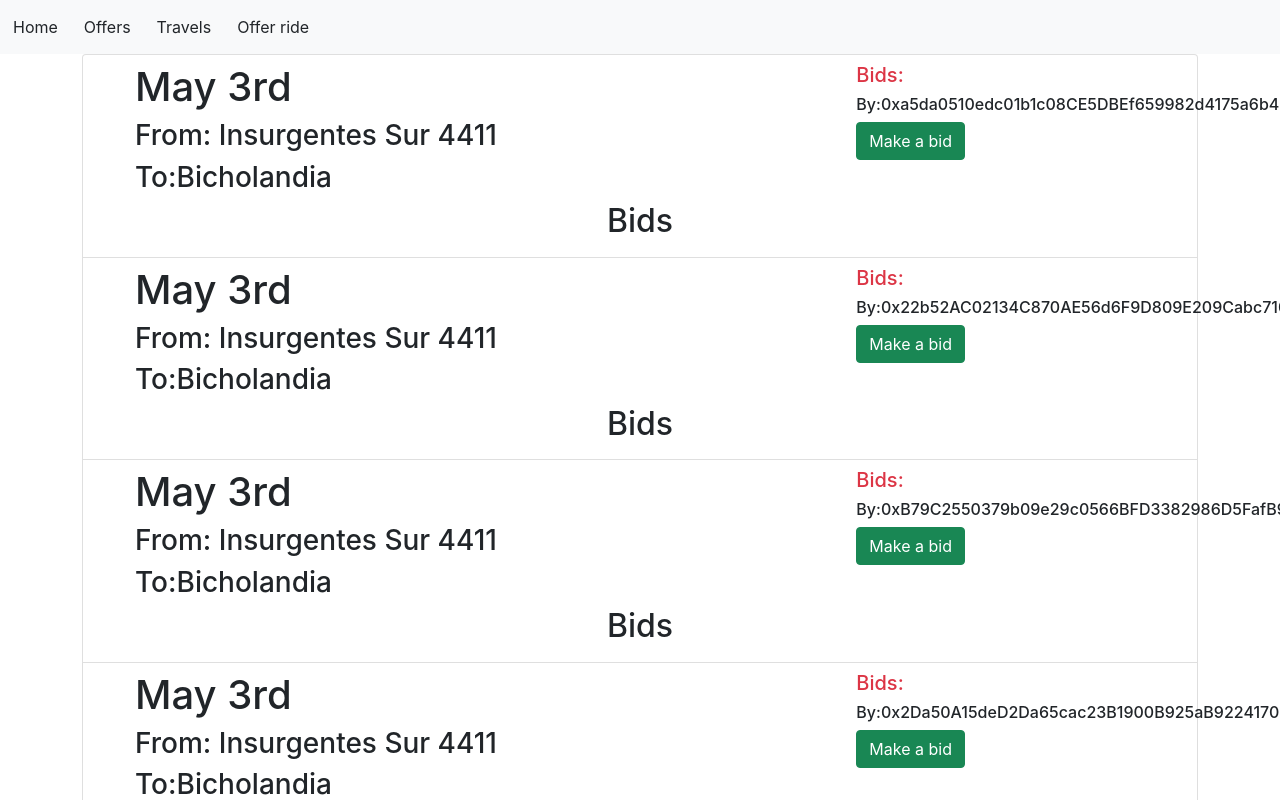
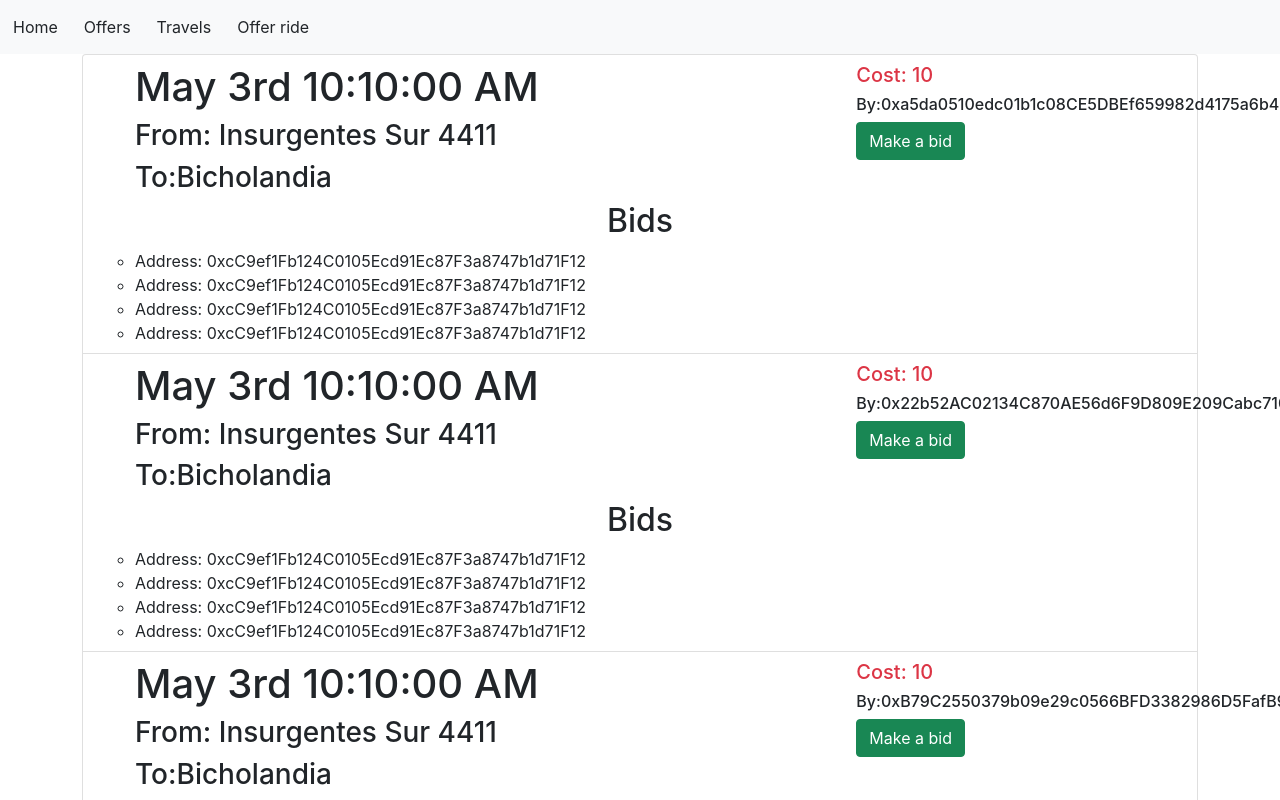
Before and after one commit to caposcar1998/tec-ride, a React (Vite) app: page /offers in a window 1280 px wide. Shown: the top 800 px of the page. Built offline with nearby package versions, Linux system fonts and the light colour scheme.

Commit message:
Added bids

```diff
--- a/package.json
+++ b/package.json
@@ -13,7 +13,8 @@
     "react": "^18.0.0",
     "react-bootstrap": "^2.3.1",
     "react-dom": "^18.0.0",
-    "react-router-dom": "^6.3.0"
+    "react-router-dom": "^6.3.0",
+    "uuid": "^8.3.2"
   },
   "devDependencies": {
     "@types/react": "^18.0.0",
--- a/src/components/CreateRide.jsx
+++ b/src/components/CreateRide.jsx
@@ -1,5 +1,7 @@
 import { useState } from 'react';
 import travelsMock from '../mocks/travelsMock.json'
+import { v4 as uuidv4 } from 'uuid';
+
 const CreateRide = () => {
 
 
@@ -15,12 +17,13 @@ const CreateRide = () => {
     function createNewRide(){
         setTotal(Number(price) + Number(reward))
         travelsMock.push({
+            "id":uuidv4(),
             "date":date,
             "limit": Number(people),
             "hour":hour,
             "from":origin,
             "to": end,
-            "driver": "Oscar",
+            "driver": "0x2Da50A15deD2Da65cac23B1900B925aB9224170F",
             "rider": "",
             "costRide": Number(price),
             "gas": Number(reward),
--- a/src/components/Offers.jsx
+++ b/src/components/Offers.jsx
@@ -3,10 +3,6 @@ import travelsMock from "../mocks/travelsMock.json"
 
 const Offers = () => {
 
-
-    function makeOffer(){
-        console.log(travelsMocks)
-    }
 
     return(
     <div className="container">
@@ -14,12 +10,13 @@ const Offers = () => {
             {
                 travelsMock.map((travel, index) => {
                     return <RideOffered
-                    date= {travel.date}
+                    id={travel.id}
+                    date= {travel.date +" " +travel.hour}
                     from= {travel.from}
                     to= {travel.to}
                     by= {travel.driver}
-                    makeOffer= {makeOffer}
-                    bids= {[]}
+                    cost={travel.costRide}
+                    bids= {travel.bids}
 
                 />
                 })
--- a/src/components/RideOffered.jsx
+++ b/src/components/RideOffered.jsx
@@ -1,6 +1,23 @@
-const RideOffered = ({date, from, to, by, makeOffer, bids}) => {
+import { useState } from "react";
+import travelsMock from "../mocks/travelsMock.json"
+
+const RideOffered = ({id, date, from, to, by, bids, cost}) => {
 
 
+    const [rerender, setRerender] = useState(false);
+
+    function makeOffer(){
+
+        travelsMock.map((travel) => {
+            if (travel.id === id){
+                travel.bids.push({"address":"0xcC9ef1Fb124C0105Ecd91Ec87F3a8747b1d71F12", "amount":20})
+            }
+
+        })
+        alert("Bid placed")
+        setRerender(!rerender);
+
+    }
 
     return(
         <li className="list-group-item">
@@ -25,7 +42,7 @@ const RideOffered = ({date, from, to, by, makeOffer, bids}) => {
                         <div className="container">
                                 <div className="row">
                                     <div className="col-12">
-                                        <h5 className="text-danger">Bids: {bids} </h5>
+                                        <h5 className="text-danger">Cost: {cost} </h5>
                                     </div>
                                     <div className="col-12"/>
                                     <div className="col-12">
@@ -44,7 +61,13 @@ const RideOffered = ({date, from, to, by, makeOffer, bids}) => {
                                 </div>
                                 <div className="col-12">
                                     <ul className="list-group">
-
+                                        {
+                                            bids.map((bid,index) =>{
+                                                return(
+                                                    <li>Address: {bid.address}</li>
+                                                )
+                                            })
+                                        }
                                     </ul>
 
                                 </div>
--- a/src/mocks/travelsMock.json
+++ b/src/mocks/travelsMock.json
@@ -1,5 +1,5 @@
 [
-{"date":"May 3rd","hour":"10:10:00 AM" ,"from":"Insurgentes Sur 4411", "to":"Bicholandia", "driver":"0xa5da0510edc01b1c08CE5DBEf659982d4175a6b4", "rider":"0x22b52AC02134C870AE56d6F9D809E209Cabc710F","costRide":10, "gas":5, "total":15,
+{"id":"f10f5082-8188-413e-ad5b-67752950b5f1","date":"May 3rd","hour":"10:10:00 AM" ,"from":"Insurgentes Sur 4411", "to":"Bicholandia", "driver":"0xa5da0510edc01b1c08CE5DBEf659982d4175a6b4", "rider":"0x22b52AC02134C870AE56d6F9D809E209Cabc710F","costRide":10, "gas":5, "total":15,
     "bids": [
         {"address":"0xcC9ef1Fb124C0105Ecd91Ec87F3a8747b1d71F12", "amount":3},
         {"address":"0xcC9ef1Fb124C0105Ecd91Ec87F3a8747b1d71F12", "amount":4},
@@ -7,7 +7,7 @@
         {"address":"0xcC9ef1Fb124C0105Ecd91Ec87F3a8747b1d71F12", "amount":6}
     ]
 },
-{"date":"May 3rd","hour":"10:10:00 AM" , "from":"Insurgentes Sur 4411", "to":"Bicholandia", "driver":"0x22b52AC02134C870AE56d6F9D809E209Cabc710F","rider":"0x22b52AC02134C870AE56d6F9D809E209Cabc710F","costRide":10, "gas":6, "total":16,
+{"id":"963780de-dc9b-4271-a73c-ff64e03d698f","date":"May 3rd","hour":"10:10:00 AM" , "from":"Insurgentes Sur 4411", "to":"Bicholandia", "driver":"0x22b52AC02134C870AE56d6F9D809E209Cabc710F","rider":"0x22b52AC02134C870AE56d6F9D809E209Cabc710F","costRide":10, "gas":6, "total":16,
     "bids": [
         {"address":"0xcC9ef1Fb124C0105Ecd91Ec87F3a8747b1d71F12", "amount":3},
         {"address":"0xcC9ef1Fb124C0105Ecd91Ec87F3a8747b1d71F12", "amount":4},
@@ -15,7 +15,7 @@
         {"address":"0xcC9ef1Fb124C0105Ecd91Ec87F3a8747b1d71F12", "amount":6}
     ]
 },
-{"date":"May 3rd","hour":"10:10:00 AM" , "from":"Insurgentes Sur 4411", "to":"Bicholandia", "driver":"0xB79C2550379b09e29c0566BFD3382986D5FafB93","rider":"0x22b52AC02134C870AE56d6F9D809E209Cabc710F","costRide":10, "gas":4, "total":14,
+{"id":"8619c0ef-a19c-4d97-900a-cd64e69014fa","date":"May 3rd","hour":"10:10:00 AM" , "from":"Insurgentes Sur 4411", "to":"Bicholandia", "driver":"0xB79C2550379b09e29c0566BFD3382986D5FafB93","rider":"0x22b52AC02134C870AE56d6F9D809E209Cabc710F","costRide":10, "gas":4, "total":14,
     "bids": [
         {"address":"0xcC9ef1Fb124C0105Ecd91Ec87F3a8747b1d71F12", "amount":3},
         {"address":"0xcC9ef1Fb124C0105Ecd91Ec87F3a8747b1d71F12", "amount":4},
@@ -23,7 +23,7 @@
         {"address":"0xcC9ef1Fb124C0105Ecd91Ec87F3a8747b1d71F12", "amount":6}
     ]
 },
-{"date":"May 3rd","hour":"10:10:00 AM" , "from":"Insurgentes Sur 4411", "to":"Bicholandia", "driver":"0x2Da50A15deD2Da65cac23B1900B925aB9224170F","rider":"0x22b52AC02134C870AE56d6F9D809E209Cabc710F","costRide":10, "gas":2, "total":12,
+{"id":"f388f0a7-69a6-4a3b-8388-bed07f72dd2f","date":"May 3rd","hour":"10:10:00 AM" , "from":"Insurgentes Sur 4411", "to":"Bicholandia", "driver":"0x2Da50A15deD2Da65cac23B1900B925aB9224170F","rider":"0x22b52AC02134C870AE56d6F9D809E209Cabc710F","costRide":10, "gas":2, "total":12,
     "bids": [
         {"address":"0xcC9ef1Fb124C0105Ecd91Ec87F3a8747b1d71F12", "amount":3},
         {"address":"0xcC9ef1Fb124C0105Ecd91Ec87F3a8747b1d71F12", "amount":4},
```
Also changed, not shown: 1 other file (tests, documents, lock files or other folders).
